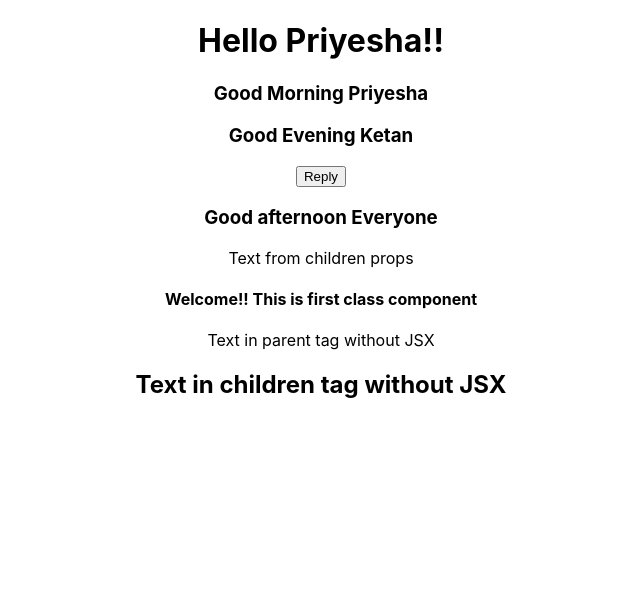
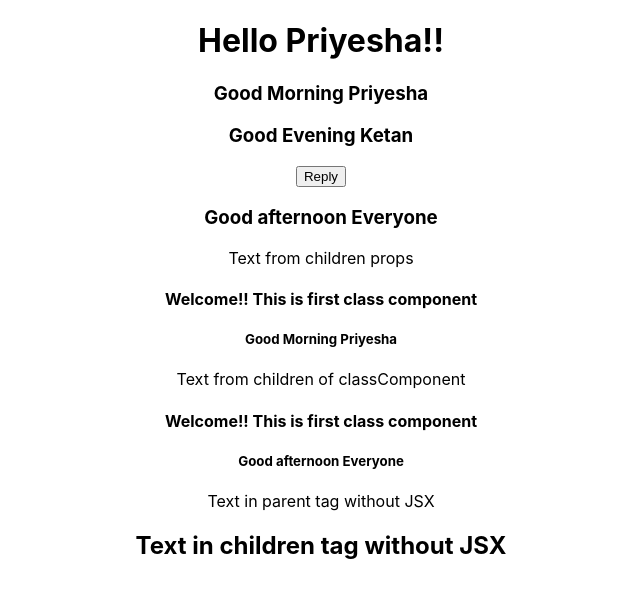
Before and after one commit to Priyesha/Learning-React, a React (Create React App) app: page / in a window 1280 px wide. Shown: the top 598 px of the page, without its empty margins (319-959 px from the left). Built offline with nearby package versions, Linux system fonts and the light colour scheme.

Commit message:
Passing properties in class component

```diff
--- a/src/App.js
+++ b/src/App.js
@@ -18,7 +18,11 @@ function App() {
       <span>Text from children props</span>
       </Message>
 
-    <Welcome/>
+    <Welcome greetMessage="Good Morning" name="Priyesha">
+      <span>Text from children of classComponent</span>
+      </Welcome>
+    <Welcome greetMessage="Good afternoon" name="Everyone"/>
+
     <Hello/>
     </div>
   );
--- a/src/components/classComponent.js
+++ b/src/components/classComponent.js
@@ -1,9 +1,16 @@
-import React, { Component } from 'react';
+import React, { Component } from "react";
 
 class Welcome extends Component {
-    render() {
-        return <h4>Welcome!! This is first class component</h4>
-    }
+  render() {
+    return (
+    <div>
+      <h4>Welcome!! This is first class component</h4>
+      <h5>
+        {this.props.greetMessage} {this.props.name}
+      </h5>
+      {this.props.children}
+    </div>
+    )};
 }
 
 export default Welcome;
```
